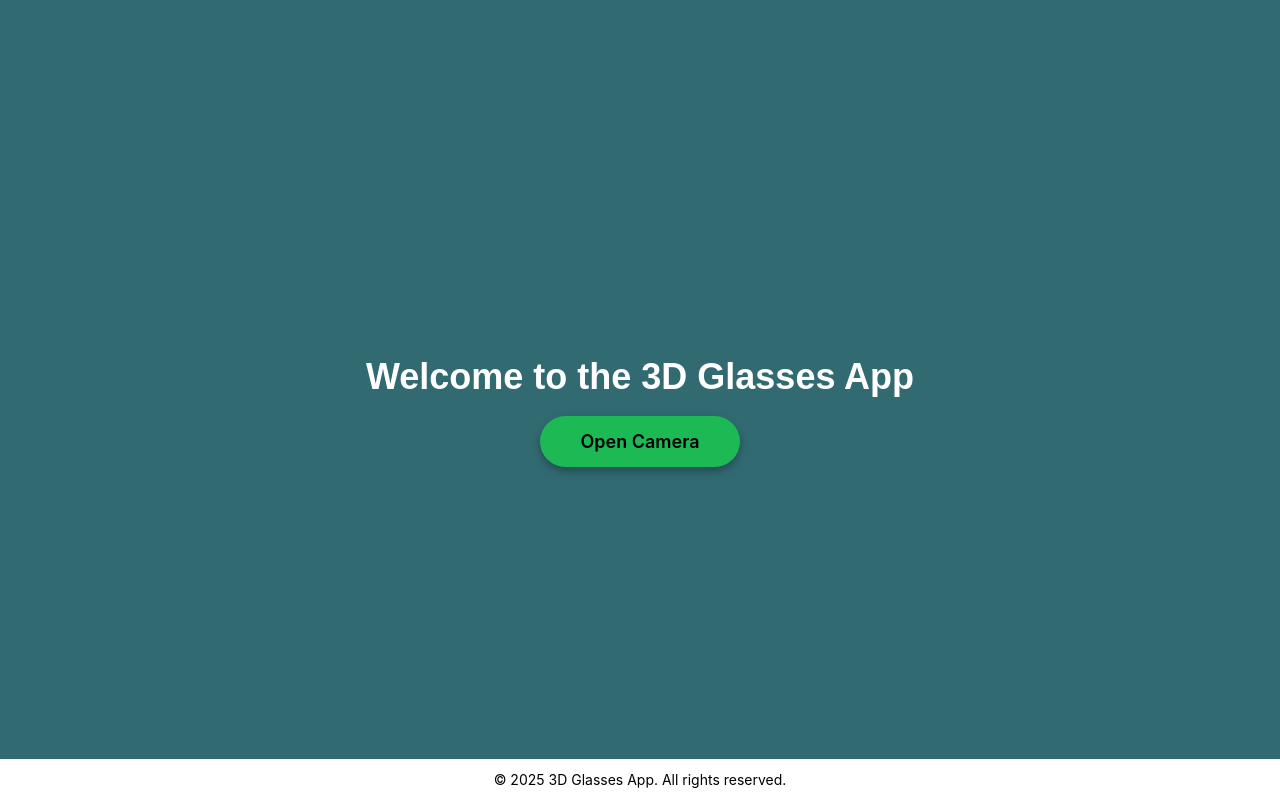
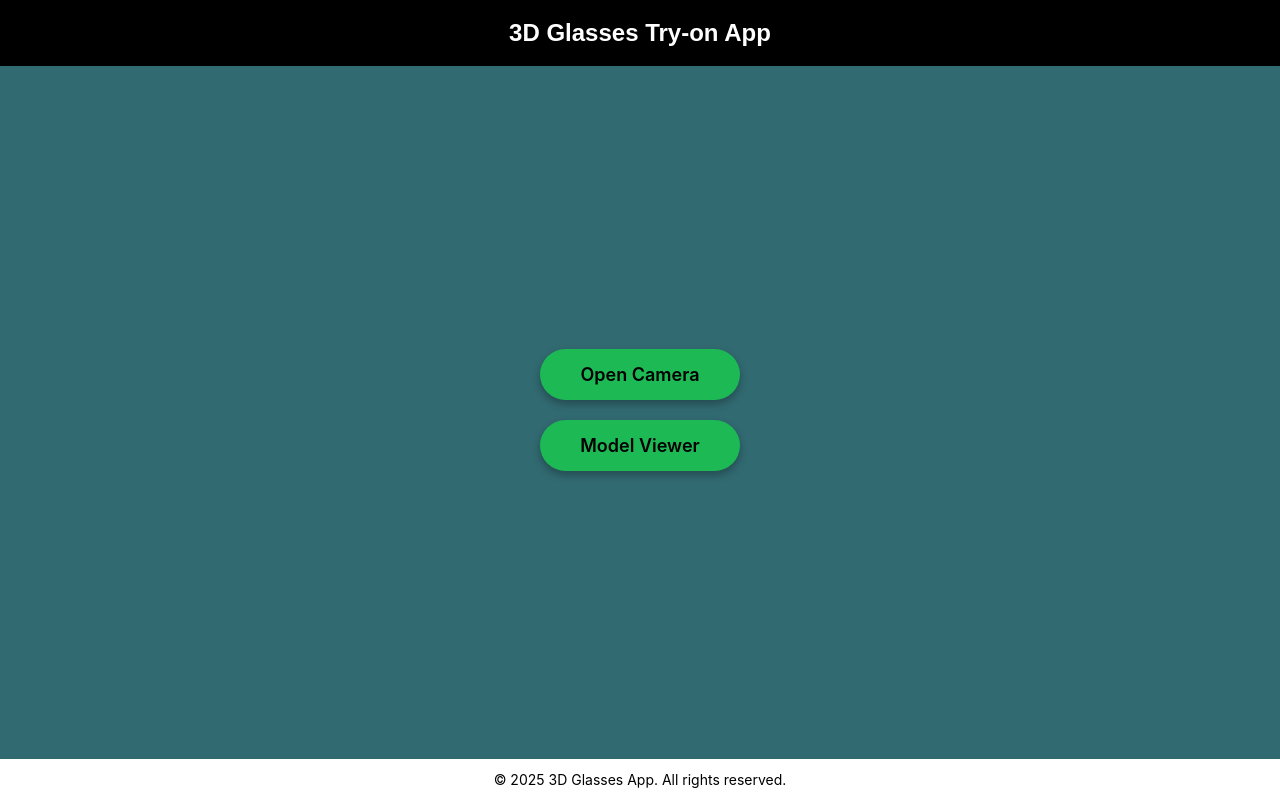
Before and after one commit to TanapatButsai/senior-project-3d-glasses, a React (Vite) app: page / in a window 1280 px wide. Built offline with nearby package versions, Linux system fonts and the light colour scheme.

Commit message:
24/1/2025

```diff
--- a/src/App.jsx
+++ b/src/App.jsx
@@ -1,7 +1,8 @@
-import React from "react";
-import { BrowserRouter as Router, Routes, Route } from "react-router-dom";
-import WelcomePage from "./pages/WelcomePage";
-import CameraPage from "./pages/CameraPage";
+import React from 'react';
+import { BrowserRouter as Router, Routes, Route } from 'react-router-dom';
+import WelcomePage from './pages/WelcomePage';
+import CameraPage from './pages/CameraPage';
+import ModelViewerPage from "./pages/ModelViewerPage";
 
 const App = () => {
   return (
@@ -9,6 +10,7 @@ const App = () => {
       <Routes>
         <Route path="/" element={<WelcomePage />} />
         <Route path="/camera" element={<CameraPage />} />
+        <Route path="/model-viewer" element={<ModelViewerPage />} />
       </Routes>
     </Router>
   );
--- a/src/components/Header.jsx
+++ b/src/components/Header.jsx
@@ -1,18 +1,30 @@
 import React from "react";
 
 const Header = ({ title }) => (
+  <div
+    style={{
+      backgroundColor: "#000", // Black background
+      width: "100%", // Full width
+      padding: "20px 0", // Vertical padding for spacing
+      boxSizing: "border-box", // Ensures padding doesn't affect width
+      position: "fixed", // Sticks the header to the top of the page
+      top: 0, // Aligns it to the very top
+      zIndex: 1000, // Ensures it stays on top of other elements
+    }}
+  >
     <h1
       style={{
-      color: "#fff",
-      fontSize: "36px",
+        color: "#fff", // White text for contrast
+        fontSize: "24px", // Smaller font size for better fit
         fontWeight: "bold",
         textAlign: "center",
-      marginBottom: "20px",
         fontFamily: "Arial, sans-serif",
+        margin: 0, // Remove default margin
       }}
     >
       {title}
     </h1>
+  </div>
 );
 
 export default Header;
--- a/src/pages/CameraPage.jsx
+++ b/src/pages/CameraPage.jsx
@@ -2,6 +2,7 @@ import React, { useRef, useEffect } from "react";
 import { Camera } from "@mediapipe/camera_utils";
 import { FaceMesh } from "@mediapipe/face_mesh";
 import Footer from "../components/Footer";
+import Header from "../components/Header";
 import ThreeCanvas from "../components/ThreeCanvas";
 
 const CameraPage = () => {
@@ -89,6 +90,7 @@ const CameraPage = () => {
         backgroundColor: "#326a72",
       }}
     >
+      <Header title="3D Glasses Try-on App" />
       <h1
         style={{
           color: "#fff",
@@ -111,10 +113,13 @@ const CameraPage = () => {
         {/* Camera Feed */}
         <div
           style={{
-            width: "640px",
-            height: "480px",
+            width: "800px", // Upscaled width
+            height: "600px", // Upscaled height
+            border: "10px solid black", // Black frame
+            borderRadius: "8px", // Rounded corners
             overflow: "hidden",
             position: "relative",
+            backgroundColor: "#000", // Background for empty areas
           }}
         >
           <video
@@ -128,8 +133,8 @@ const CameraPage = () => {
           ></video>
           <canvas
             ref={canvasRef}
-            width="640"
-            height="480"
+            width="800"
+            height="600"
             style={{
               position: "absolute",
               top: 0,
@@ -141,7 +146,7 @@ const CameraPage = () => {
         </div>
 
         {/* 3D Canvas */}
-        <ThreeCanvas />
+        {/* <ThreeCanvas /> */}
       </div>
       <Footer />
     </div>
--- /dev/null
+++ b/src/pages/ModelViewerPage.jsx
@@ -0,0 +1,103 @@
+import React, { useEffect, useRef } from "react";
+import * as THREE from "three";
+import { GLTFLoader } from "three/examples/jsm/loaders/GLTFLoader";
+import Header from "../components/Header";
+import Footer from "../components/Footer";
+
+const ModelViewerPage = () => {
+  const canvasRef = useRef(null);
+
+  useEffect(() => {
+    // Create a Three.js scene
+    const scene = new THREE.Scene();
+
+    // Set up a camera
+    const camera = new THREE.PerspectiveCamera(75, 640 / 480, 0.1, 1000);
+    camera.position.z = 5; // Move the camera back to see the model
+
+    // Set up a renderer
+    const renderer = new THREE.WebGLRenderer({ antialias: true });
+    renderer.setSize(640, 480); // Set canvas size
+    canvasRef.current.appendChild(renderer.domElement);
+
+    // Add ambient light
+    const ambientLight = new THREE.AmbientLight(0xffffff, 1.5); // Bright ambient light
+    scene.add(ambientLight);
+
+    // Add directional light
+    const directionalLight = new THREE.DirectionalLight(0xffffff, 1);
+    directionalLight.position.set(5, 10, 7.5).normalize();
+    scene.add(directionalLight);
+
+    // Load the 3D model
+    const loader = new GLTFLoader();
+    let model;
+
+    console.log("Loading the 3D model...");
+    loader.load(
+      "/models/cartoon_glasses.glb", // Update with the path to your .glb file
+      (gltf) => {
+        model = gltf.scene;
+
+        // Scale and position the model
+        model.scale.set(1, 1, 1); // Adjust model scale
+        model.position.set(0, 0, 0); // Center the model
+        scene.add(model);
+
+        console.log("3D model loaded successfully!", model);
+      },
+      undefined,
+      (error) => {
+        console.error("Error loading 3D model:", error);
+      }
+    );
+
+    // Animation loop
+    const animate = () => {
+      requestAnimationFrame(animate);
+
+      // Optional: Rotate the model for better visualization
+      if (model) {
+        model.rotation.y += 0.01; // Rotate around Y-axis
+      }
+
+      renderer.render(scene, camera);
+    };
+    animate();
+
+    // Cleanup on component unmount
+    return () => {
+      renderer.dispose();
+      if (canvasRef.current) {
+        canvasRef.current.removeChild(renderer.domElement);
+      }
+    };
+  }, []);
+
+  return (
+    <div
+      style={{
+        display: "flex",
+        alignItems: "center",
+        justifyContent: "center",
+        height: "100vh",
+        width: "100vw",
+        backgroundColor: "#326a72", // Dark background for contrast
+      }}
+    >
+
+      <div
+        ref={canvasRef}
+        style={{
+          width: "640px", // Set fixed canvas width
+          height: "480px", // Set fixed canvas height
+          border: "2px solid #1DB954", // Green border for visibility
+          borderRadius: "8px",
+        }}
+      />
+    <Footer/>
+    </div>
+  );
+};
+
+export default ModelViewerPage;
--- a/src/pages/WelcomePage.jsx
+++ b/src/pages/WelcomePage.jsx
@@ -9,6 +9,10 @@ const WelcomePage = () => {
 
   const handleCameraClick = () => {
     navigate("/camera");
+  };
+
+  const handleModelViewerClick = () => {
+    navigate("/model-viewer");
   };
 
   return (
@@ -25,8 +29,22 @@ const WelcomePage = () => {
         boxSizing: "border-box",
       }}
     >
-      <Header title="Welcome to the 3D Glasses App" />
-      <Button label="Open Camera" onClick={handleCameraClick} />
+      <Header title="3D Glasses Try-on App" />
+
+      <div
+        style={{
+          display: "flex",
+          flexDirection: "column",
+          alignItems: "center",
+          justifyContent: "center",
+          gap: "20px", // Adds spacing between buttons
+          marginTop: "20px", // Adds spacing between header and buttons
+        }}
+      >
+        <Button label="Open Camera" onClick={handleCameraClick} />
+        <Button label="Model Viewer" onClick={handleModelViewerClick} />
+      </div>
+
       <Footer />
     </div>
   );
```
Also changed, not shown: 2 other files (tests, documents, lock files or other folders). Lines whose indentation alone changed are shown as unchanged.
